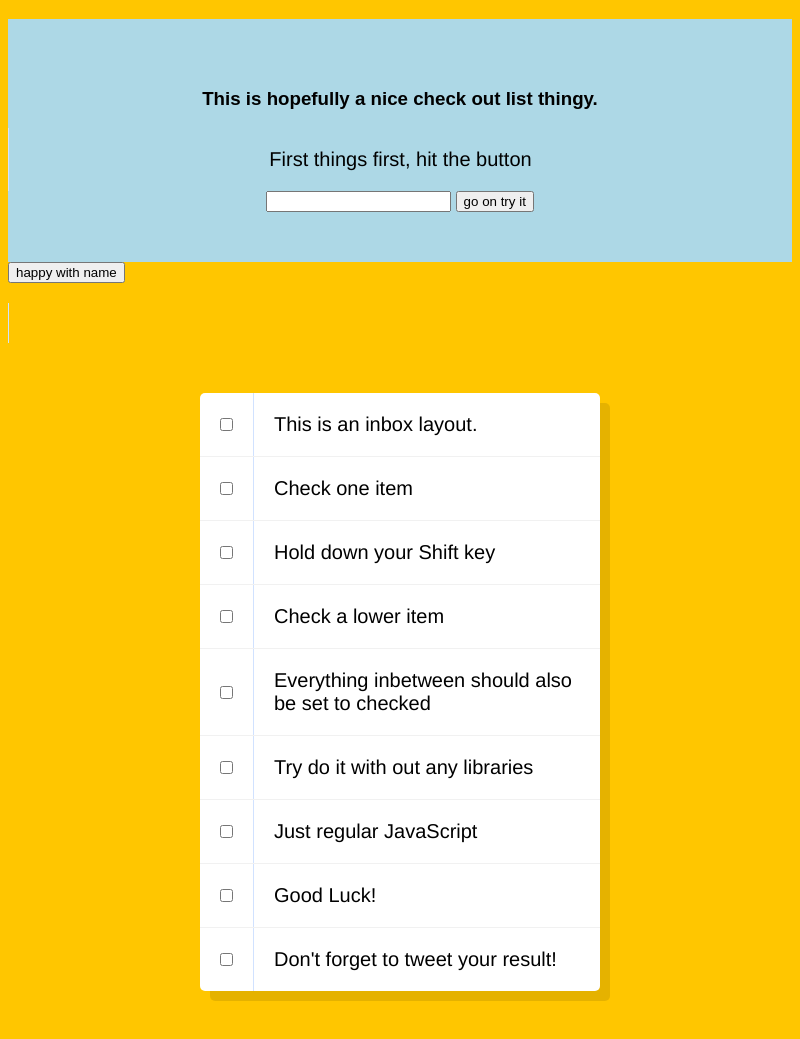
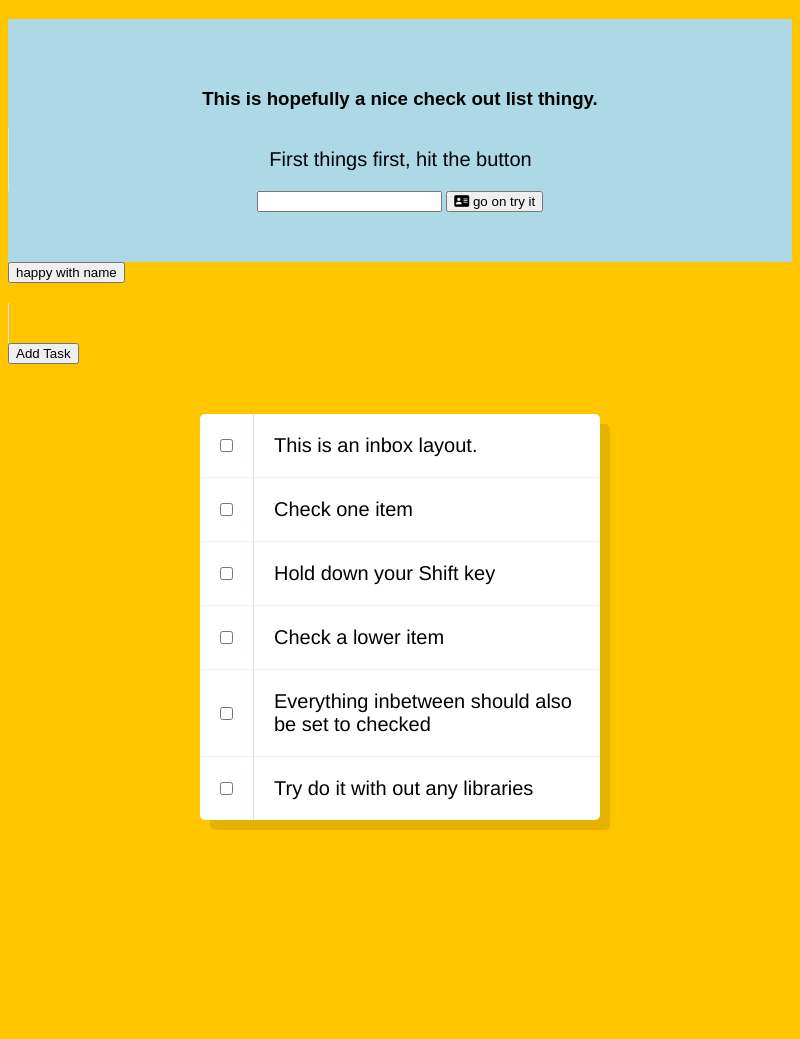
Before and after one commit to Tony2tones777/check-list, an Electron app: page index.html in a window 800 px wide. Shown: the part 61-1100 px from the top of the page. After the commit the page ends 931 px from the top, so only its background shows below. Drawn offline with Linux system fonts and the light colour scheme.

Commit message:
still working on this add thing

```diff
--- a/index.html
+++ b/index.html
@@ -5,21 +5,24 @@
   <meta charset="UTF-8">
   <title>Check list</title>
   <link rel="stylesheet" type="text/css" href="css/stylesheet.css">
+  <link rel="stylesheet" href="../font-awesome-4.7.0/css/font-awesome.min.css">
 </head>
 
 <body>
-   <h1> Check List </h1>
+  <h1> Check List </h1>
   <div id="hide">
     <h3>This is hopefully a nice check out list thingy.</h3>
     <p id='remove'>First things first, hit the button</p>
     <input type="text" id='name'>
-    <button id='try-it' onclick="nameFunction()"> go on try it </button>
+    <button id='try-it' onclick="nameFunction()"><i class="fa fa-address-card" aria-hidden="true"></i> go on try it </button>
 
   </div>
   <button id='nameChange' class='center-this-button' onclick="hideFunction()"> happy with name </button>
   </br>
 
   <p id='welcome'></p>
+
+  <button id='addTask' onclick="addTask()"> Add Task </button>
 
   <div class="inbox">
     <div class="item">
@@ -45,18 +48,6 @@
     <div class="item">
       <input type="checkbox">
       <p>Try do it with out any libraries</p>
-    </div>
-    <div class="item">
-      <input type="checkbox">
-      <p>Just regular JavaScript</p>
-    </div>
-    <div class="item">
-      <input type="checkbox">
-      <p>Good Luck!</p>
-    </div>
-    <div class="item">
-      <input type="checkbox">
-      <p>Don't forget to tweet your result!</p>
     </div>
   </div>
 </body>
@@ -110,7 +101,18 @@
     } else {
       x.style.display = 'none';
       document.getElementById('nameChange').innerHTML = "Change your name";
+
     }
+  }
+
+  //add a list item
+  function addTask() {
+    var inbox = document.getElementsByClassName('inbox');
+    var input= document.getElementsByClassName('item');
+    inbox.innerHTML = input.value;
+    input.value = "";
+
+    // .innerHTML = '<div class="item"><input type="checkbox"><p>Just regular JavaScript</p></div>'
   }
 
 </script>
```
